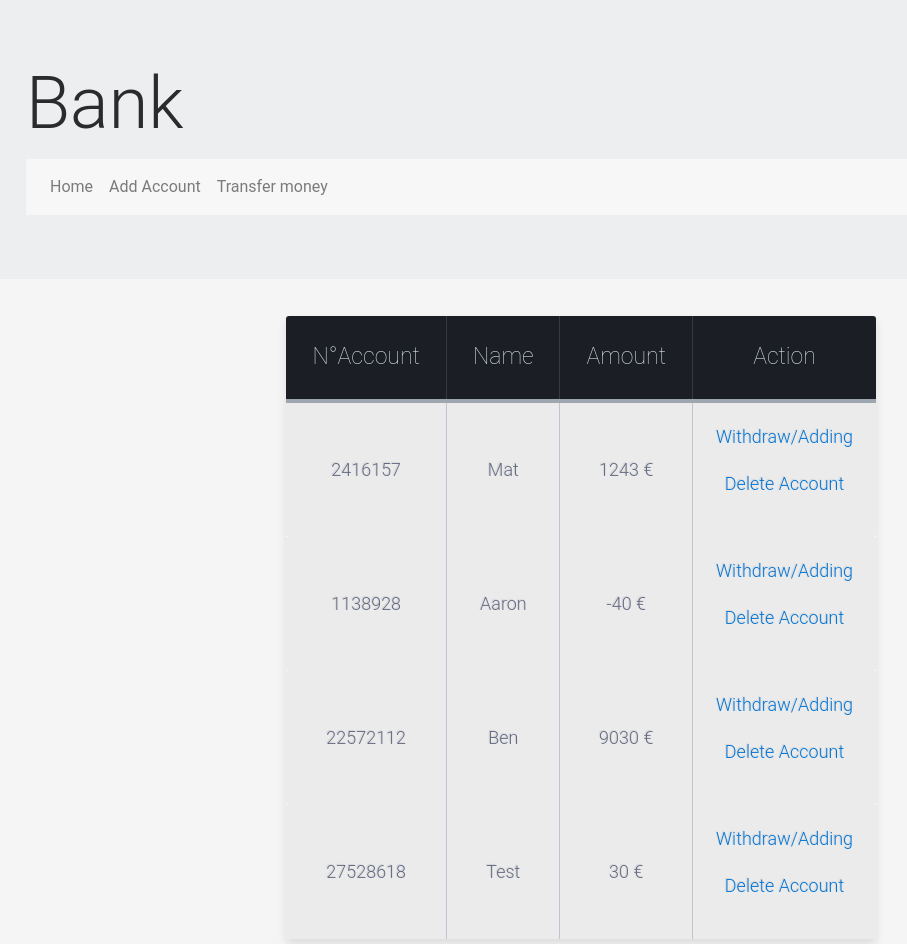
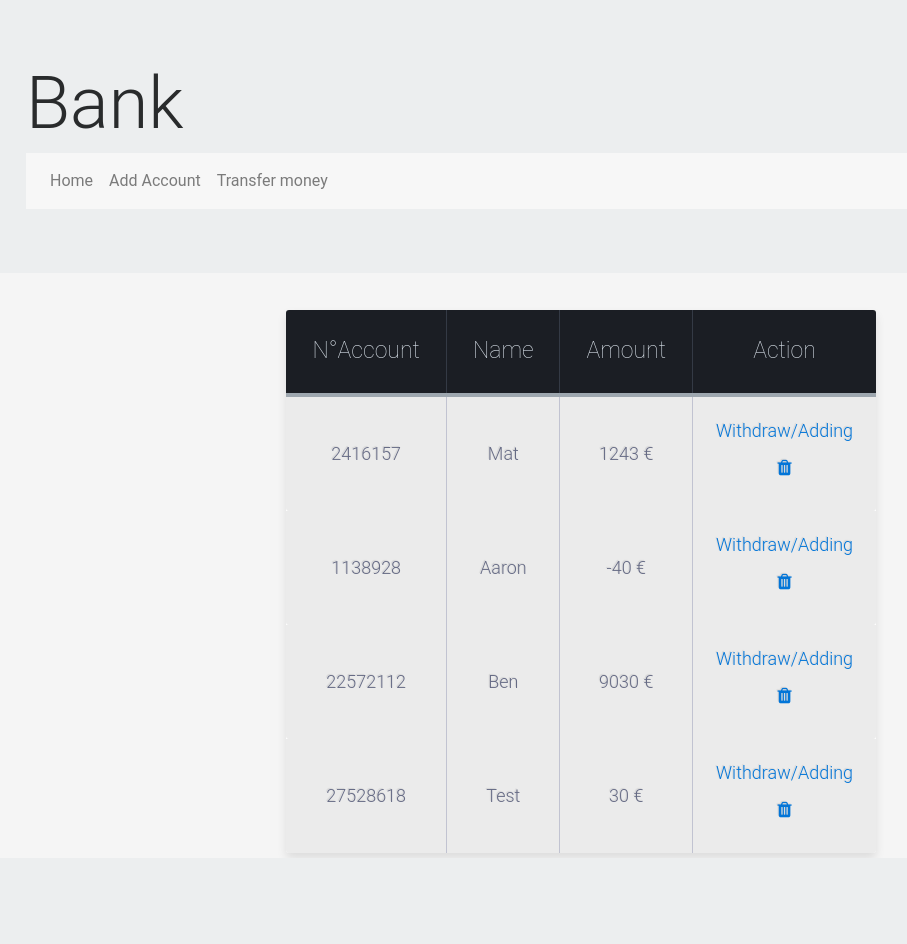
Before and after one commit to Mathieu-Pluquet/Bank, a PHP site: page / in a window 1280 px wide. Shown: the whole page, without its empty margins (59-966 px from the left). After the commit the page ends 855 px from the top, so only its background shows below. Run offline with PHP 8.4, Linux system fonts and the light colour scheme; data comes from the database, SQL or seed files in the repository; some libraries are stand-ins or nearby versions.

Commit message:
add icon delete

```diff
--- a/css/main.css
+++ b/css/main.css
@@ -263,6 +263,11 @@ td.text-right {
   margin-bottom: 20px;
 }
 
+.maa {
+  display: block;
+  margin-bottom: 10px;
+}
+
 .bgc {
   background-color: red;
   width: 40%;
@@ -271,6 +276,10 @@ td.text-right {
 }
 .top {
   padding-top: 20px;
+}
+
+.maaa {
+  padding-bottom: 50px;
 }
 
 
--- a/view/header.php
+++ b/view/header.php
@@ -15,8 +15,7 @@
 <body>
     <div class="jumbotron jumbotron-fluid">
         <div class="container">
-            <h1 class="display-3">Bank</h1>
-            <p></p>
+            <h1 class="display-3 maa">Bank</h1>
 
             <!-- navbar -->
             <nav class="navbar navbar-toggleable-md navbar-light bg">
--- a/view/index.php
+++ b/view/index.php
@@ -7,6 +7,7 @@ include 'view/header.php';
         <meta charset="utf-8" />
         <title>Table Style</title>
         <meta name="viewport" content="initial-scale=1.0; maximum-scale=1.0; width=device-width;">
+        <link href="https://maxcdn.bootstrapcdn.com/font-awesome/4.7.0/css/font-awesome.min.css" rel="stylesheet" integrity="sha384-wvfXpqpZZVQGK6TAh5PVlGOfQNHSoD2xbE+QkPxCAFlNEevoEH3Sl0sibVcOQVnN" crossorigin="anonymous">
     </head>
 
     <body>
@@ -36,8 +37,8 @@ include 'view/header.php';
                             <td class="text-left text-center">
                                 <?php echo $value->getAmount(); ?> €</td>
                             <td class="text-left text-center">
-                                <a class="ma" id="no" href="with_add.php?id=<?php echo $value->getId();?>">Withdraw/Adding</a>
-                                <a class="ma" href="?delete=<?php echo $value->getId();?>">Delete Account</a>
+                                <a class="maa" id="no" href="with_add.php?id=<?php echo $value->getId();?>">Withdraw/Adding</a>
+                  <a class="maa" href="?delete=<?php echo $value->getId();?>">  <i class="fa fa-trash" aria-hidden="true">  </i>   </a>
                             </td>
                         </tr>
                     </tbody>
```
Also changed, not shown: view/transfer.php (+6 -4 lines), view/with_add.php (+11 -13 lines).
